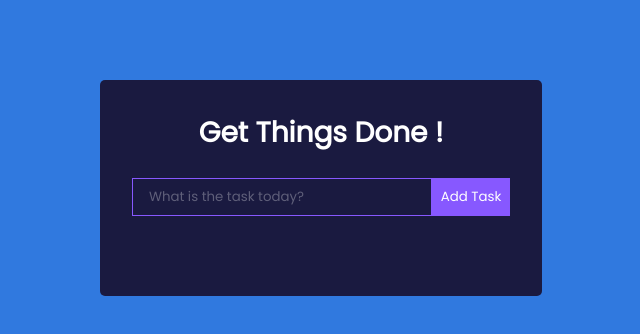
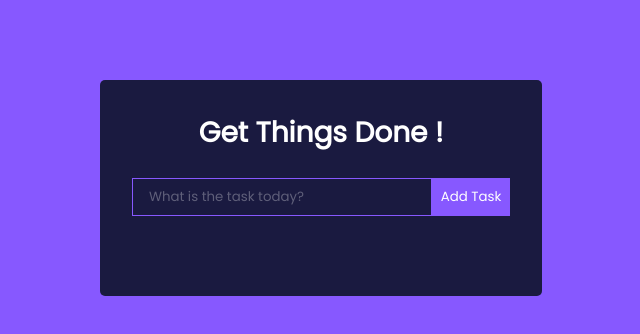
Before and after one commit to hernandez232/tarea_aws, a React (Create React App) app: page / in a window 1280 px wide. Shown: the top 334 px of the page, without its empty margins (319-959 px from the left). Built offline with nearby package versions, Linux system fonts and the light colour scheme.

Commit message:
Modify: color background again

```diff
--- a/src/App.css
+++ b/src/App.css
@@ -8,7 +8,7 @@
 }
 
 body {
-  background: #3079df;
+  background: #8758ff;
   display: flex;
   justify-content: center;
   align-items: center;
```
